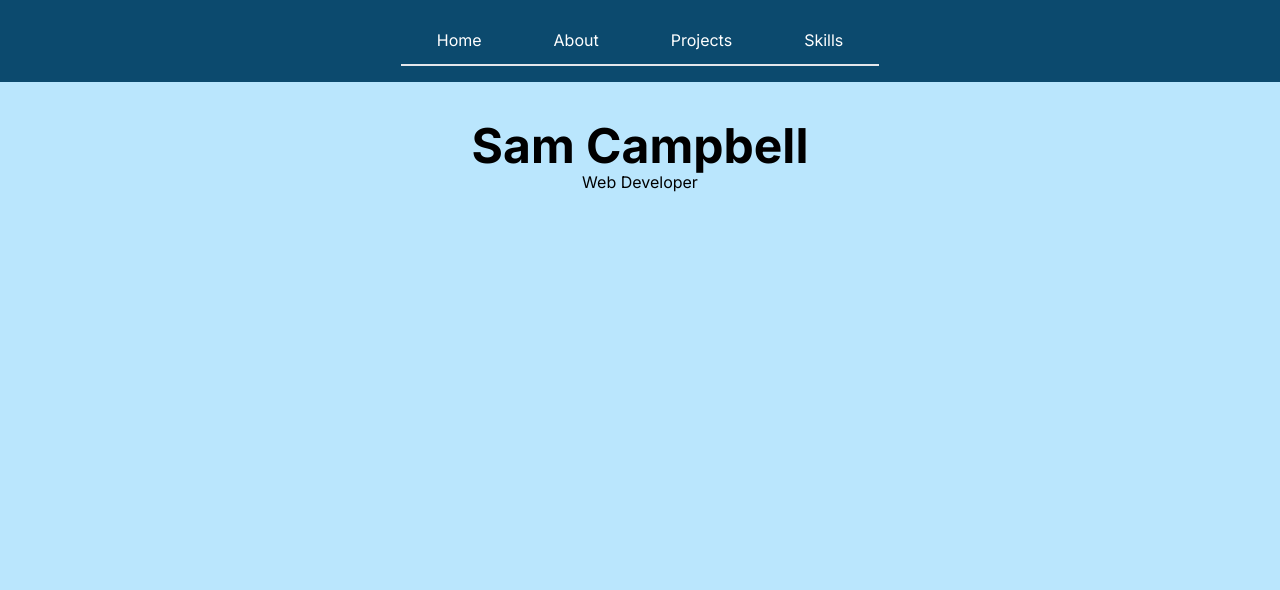
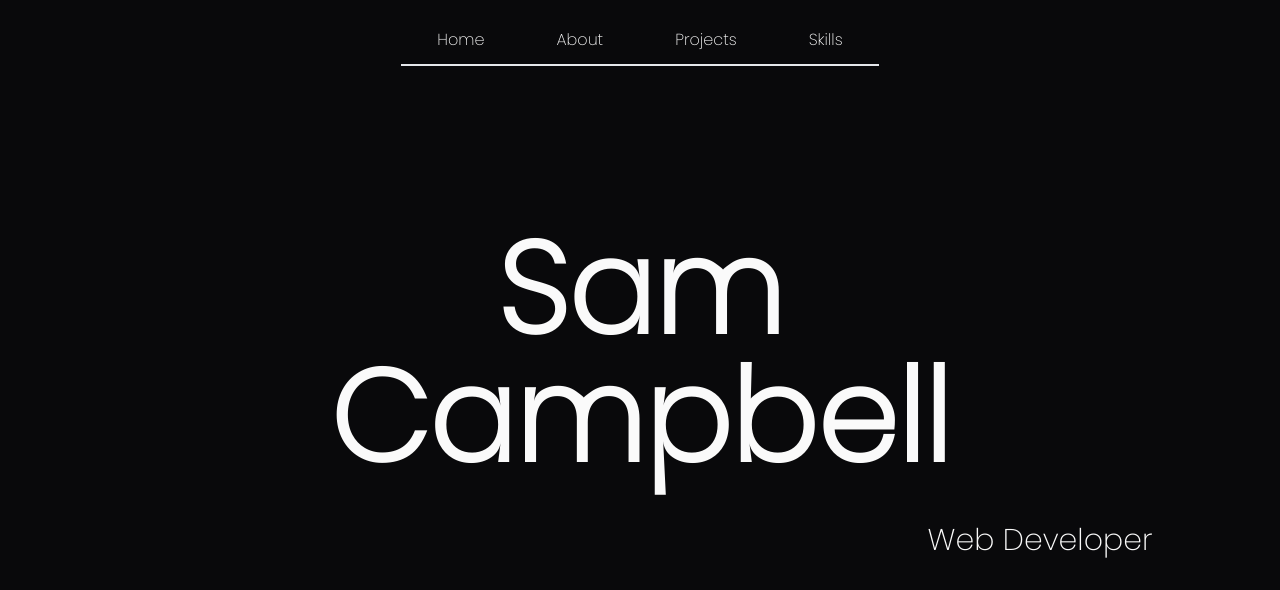
Before and after one commit to moodiesam/website-2.0, a Next.js app: page / in a window 1280 px wide. Shown: the top 590 px of the page. Built offline with nearby package versions, Linux system fonts and the light colour scheme.

Commit message:
style homepage transformation with react-springs

```diff
--- a/package.json
+++ b/package.json
@@ -9,6 +9,7 @@
     "lint": "next lint"
   },
   "dependencies": {
+    "@react-spring/web": "^9.7.4",
     "next": "14.2.5",
     "react": "^18",
     "react-dom": "^18"
--- a/src/app/components/NavBar.jsx
+++ b/src/app/components/NavBar.jsx
@@ -2,19 +2,19 @@ import Link from "next/link"
 
 const NavBar = () => {
     return (
-        <nav className="relative flex items-center justify-center h-15 p-4 bg-sky-900 text-white">
+        <nav className="relative flex items-center justify-center h-15 p-4 bg-zinc-950 text-zinc-50">
             <ul className="flex justify-center align-center border-b-2">
                 <li className="my-3 mx-9">
-                    <Link href='/'>Home</Link>
+                    <Link href='/' className="hover:text-zinc-600">Home</Link>
                 </li>
                 <li className="my-3 mx-9">
-                    <Link href='/about'>About</Link>
+                    <Link href='/about' className="hover:text-zinc-600">About</Link>
                 </li>
                 <li className="my-3 mx-9">
-                    <Link href='/projects' className="hover:text-grey-200">Projects</Link>
+                    <Link href='/projects' className="hover:text-zinc-600">Projects</Link>
                 </li>
                 <li className="my-3 mx-9">
-                    <Link href='/skills'>Skills</Link>
+                    <Link href='/skills' className="hover:text-zinc-600">Skills</Link>
                 </li>
             </ul>
         </nav>
--- a/src/app/layout.js
+++ b/src/app/layout.js
@@ -1,9 +1,12 @@
-import { Inter } from "next/font/google";
+import { Poppins } from "next/font/google";
 import "./globals.css";
 import NavBar from "./components/NavBar";
 
 
-const inter = Inter({ subsets: ["latin"] });
+const poppins = Poppins({
+  subsets: ["latin"],
+  weight: ['200']
+});
 
 export const metadata = {
   title: "Sam Campbell",
@@ -13,11 +16,11 @@ export const metadata = {
 export default function RootLayout({ children }) {
   return (
     <html lang="en">
-      <body className={inter.className}>
-      <NavBar />
-                <main className="bg-sky-200 min-h-screen">
-                    {children}
-                </main>
+      <body className={poppins.className}>
+        <NavBar />
+        <main className="bg-zinc-950 text-zinc-50 min-h-screen">
+            {children}
+        </main>
       </body>
     </html>
   );
--- a/src/app/page.jsx
+++ b/src/app/page.jsx
@@ -1,11 +1,22 @@
+'use client'
+
 import "./globals.css"
+import { useSpring, animated } from '@react-spring/web'
 
 export default function Home() {
+
+  const spring = useSpring({
+    from: {x: 0, opacity: 0, scale: 0.5, rotate: "180deg"},
+    to: {x: 400, opacity: 1, scale: 1, rotate: "0deg"},
+  })
+
+  console.log('hello')
+
   return <>
     <section id="homepage">
-      <div className="container flex flex-col align-center items-center px-4 mx-auto pt-10 space-y-12 md:space-y-0">
-        <h1 className="max-w-md text-4xl font-bold text-center md:text-5xl">Sam Campbell</h1>
-        <p>Web Developer</p>
+      <div className="container flex flex-col align-center items-center px-4 mx-auto space-y-12 md:space-y-0">
+        <h1 className="max-w-4xl text-4xl font-bold text-center mt-36 md:text-9xl">Sam Campbell</h1>
+        <animated.p style={{...spring}} className="text-3xl pt-10">Web Developer</animated.p>
       </div>
     </section>
   </>
```
Also changed, not shown: 1 other file (tests, documents, lock files or other folders).
